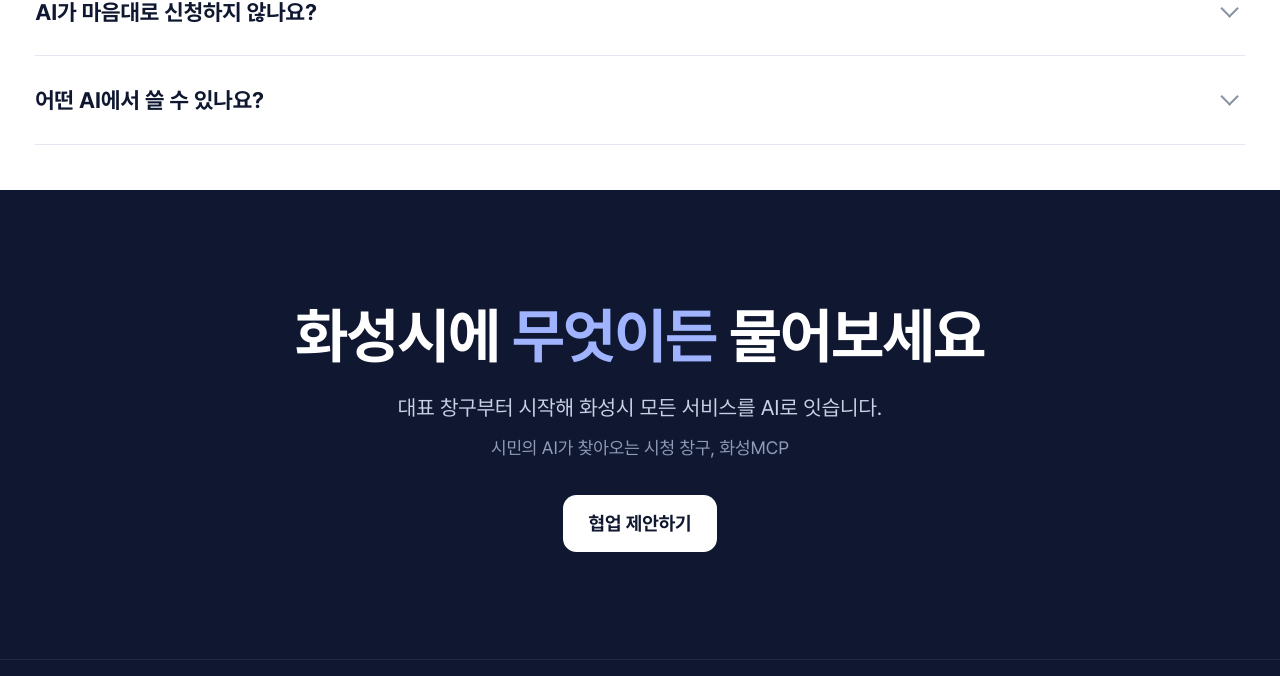
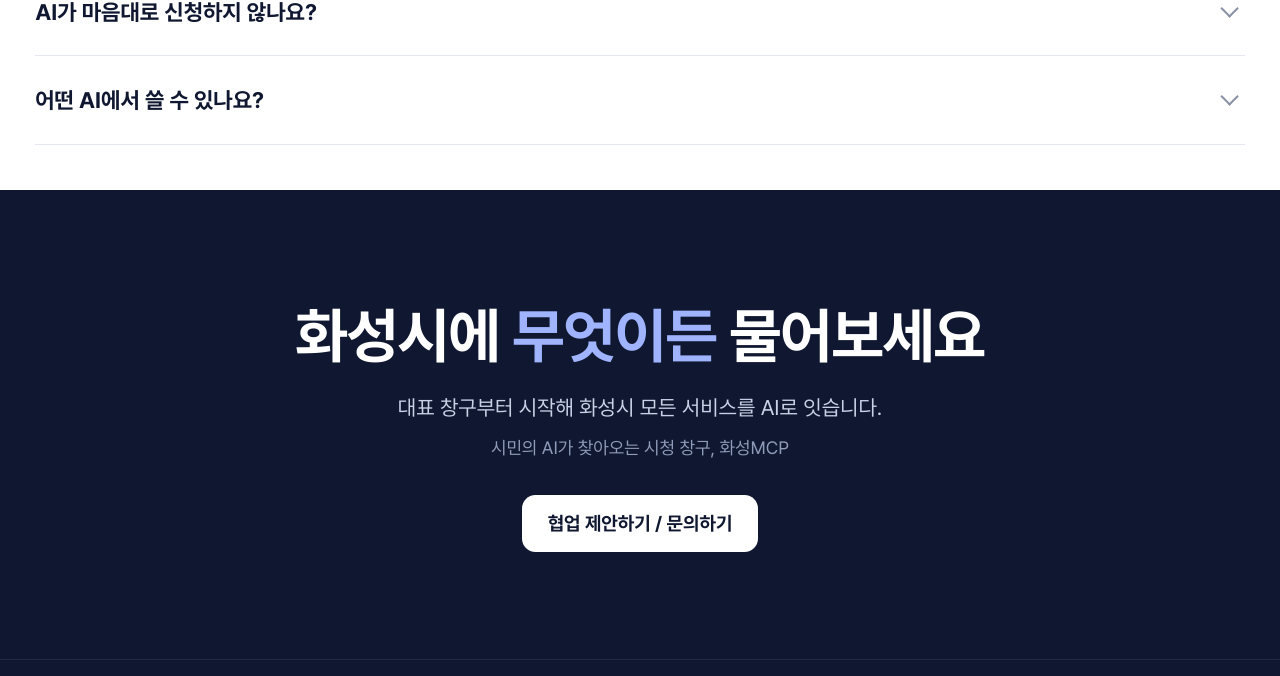
Before and after one commit to junsubshin96-ops/hwaseong-mcp, a plain HTML site: page index.html in a window 1280 px wide. Shown: the part 5721-6397 px from the top of the page. Drawn offline with Linux system fonts and the light colour scheme.

Commit message:
style: 협업 제안하기 / 문의하기 단추 글자
Co-Authored-By: Claude Opus 5.5 <noreply@anthropic.com>

```diff
--- a/index.html
+++ b/index.html
@@ -548,13 +548,13 @@ nav.top .visits { margin-left: 6px; }
     <h2>화성시에 <em>무엇이든</em> 물어보세요</h2>
     <p>대표 창구부터 시작해 화성시 모든 서비스를 AI로 잇습니다.</p>
     <p class="brand">시민의 AI가 찾아오는 시청 창구, 화성MCP</p>
-    <div class="close-cta"><button type="button" class="btn" id="collabBtn">협업 제안하기</button></div>
+    <div class="close-cta"><button type="button" class="btn" id="collabBtn">협업 제안하기 / 문의하기</button></div>
   </div>
 </div>
 <dialog id="collab" aria-labelledby="collabT">
   <form method="dialog" class="dlg">
     <button class="dlg-x" value="close" aria-label="닫기">×</button>
-    <div class="eyebrow">협업 제안하기</div>
+    <div class="eyebrow">협업 제안 · 문의</div>
     <h3 id="collabT">아래 메일로 보내 주세요</h3>
     <dl class="who"><dt>부서</dt><dd>AI스마트전략실</dd><dt>담당</dt><dd>신준섭</dd><dt>메일</dt><dd><span id="mailAddr">junsubshin@korea.kr</span></dd></dl>
     <button type="button" class="btn pri copy" id="copyMail">메일 주소 복사</button>
```
